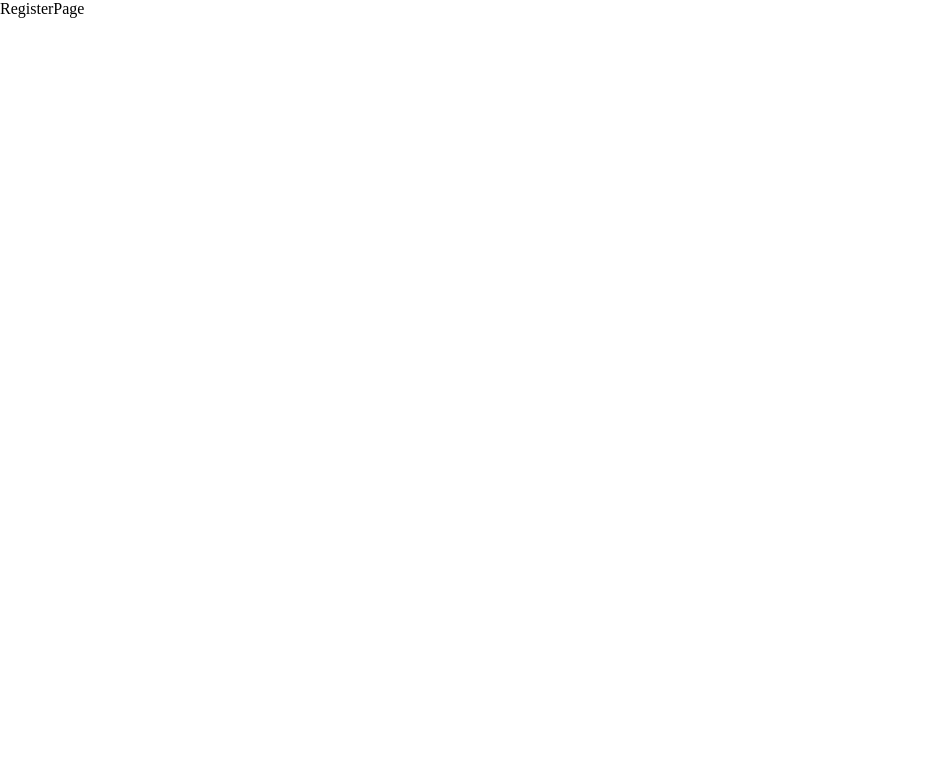
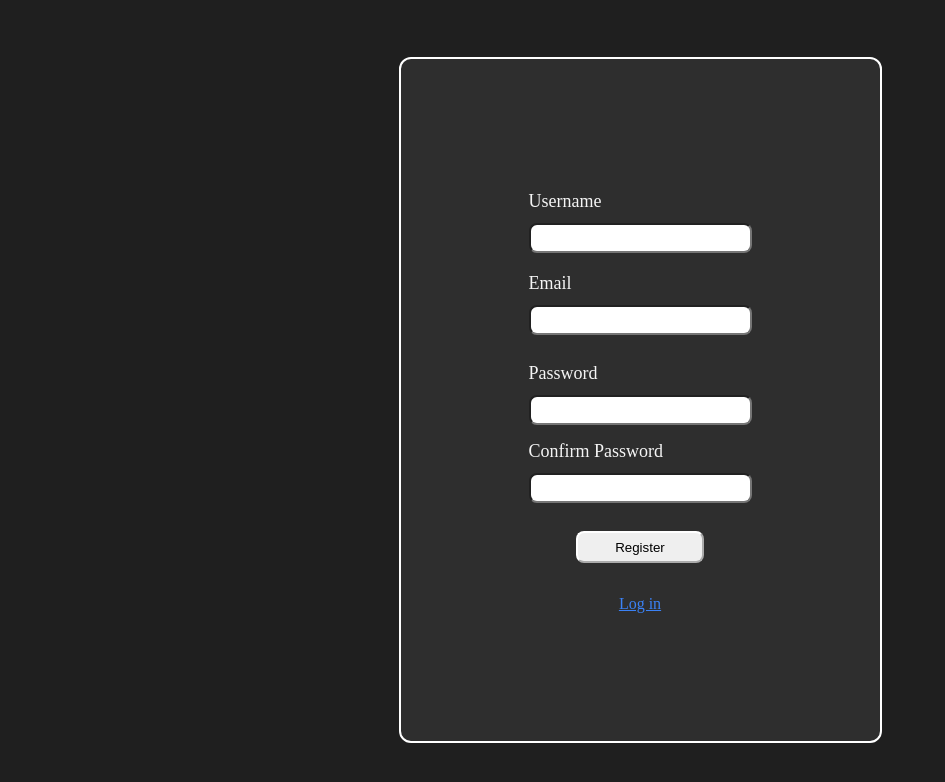
Before and after one commit to AlandelFresno/trackmoney, a React (Create React App) app in the folder frontend/: page /register in a window 1280 px wide. Shown: the top 782 px of the page, without its empty margins (0-945 px from the left). Built offline with nearby package versions, Linux system fonts and the light colour scheme; the HTML template or start-up script is replaced by a standard one.

Commit message:
LoginPage and RegisterPage form
Added in index.css background color and text color,
Created  form with styles (pages.css and tailwind) of LoginPage and RegisterPage,

```diff
--- a/frontend/src/index.css
+++ b/frontend/src/index.css
@@ -2,6 +2,11 @@
 @tailwind components;
 @tailwind utilities;
 
+html {
+    background-color: #1F1F1F;
+    color: whitesmoke;
+}
+
 body{
     margin: 0;
 }
--- a/frontend/src/pages/LoginPage.js
+++ b/frontend/src/pages/LoginPage.js
@@ -1,8 +1,39 @@
 import React from 'react';
+import { Link } from 'react-router-dom';
+import './pages.css'
 
 const LoginPage = () => {
+
+
+  const handleSubmit = (e) => {
+    e.preventDefault();
+  };
+
   return (
-    <div>LoginPage</div>
+    <div className='w-screen'>
+      <div className='flex h-screen justify-center items-center '>
+        <form
+          className=' flex flex-col items-center p-32
+                      border-2 border-white border-opacity-100 border-solid
+                      rounded-xl form_loginpage'
+          onSubmit={handleSubmit}
+        >
+        <div className='flex flex-col pb-4 pb-1'>
+          <label className='pb-2 text-lg'> Username </label>
+          <input className='rounded-lg pr-2 text-base pl-1'/>
+        </div>
+        <div className='flex flex-col pt-2 pb-1'>
+          <label className='pb-2 text-lg'> Password </label>
+          <input className='rounded-lg pr-2 text-base pl-1'/>
+        </div>
+        <button
+          className='page_button w-32 h-8 border-2 border-white rounded-lg mt-6 form_button'
+
+        > Log In </button>
+        <Link to='/register' className='pt-8 text-blue-500'> Create Account </Link>
+        </form>
+      </div>
+    </div>
   );
 };
 
--- a/frontend/src/pages/RegisterPage.js
+++ b/frontend/src/pages/RegisterPage.js
@@ -1,8 +1,47 @@
 import React from 'react';
+import { Link } from 'react-router-dom';
+import './pages.css';
 
 const RegisterPage = () => {
+
+
+  const handleSubmit = (e) => {
+    e.preventDefault();
+  };
+
   return (
-    <div>RegisterPage</div>
+    <div className='w-screen'>
+      <div className='flex h-screen justify-center items-center'>
+        <form
+            className=' flex flex-col items-center p-32
+                        border-2 border-white border-opacity-100 border-solid
+                        rounded-xl form_registerpage'
+            onSubmit={handleSubmit}
+        >
+        <div className='flex flex-col pb-4'>
+          <label className='pb-2 text-lg'> Username</label>
+          <input className='rounded-lg pr-2 text-base pl-1'/>
+        </div>
+        <div className='flex flex-col pb-4'>
+          <label className='pb-2 text-lg'> Email </label>
+          <input className='rounded-lg pr-2 text-base pl-1'/>
+        </div>
+        <div className='flex flex-col pt-2 pb-1'>
+          <label className='pb-2 text-lg'> Password </label>
+          <input className='rounded-lg pr-2 text-base pl-1'/>
+        </div>
+        <div className='flex flex-col pt-2 pb-1'>
+          <label className='pb-2 text-lg'> Confirm Password </label>
+          <input className='rounded-lg pr-2 text-base pl-1'/>
+        </div>
+        <button
+          className='page_button w-32 h-8 border-2 border-white rounded-lg mt-6 form_button'
+
+        > Register </button>
+        <Link to='/login' className='pt-8 text-blue-500'> Log in </Link>
+        </form>
+      </div>
+    </div>
   );
 };
 
--- a/frontend/src/pages/pages.css
+++ b/frontend/src/pages/pages.css
@@ -0,0 +1,16 @@
+.form_button:hover {
+    background-color: rgb(168, 167, 167);
+    border-color: rgb(168, 167, 167);
+}
+/* LoginPage */
+
+.form_loginpage {
+    background-color: #2E2E2E;
+}
+
+
+/* RegisterPage */
+
+.form_registerpage {
+    background-color: #2E2E2E;
+}
```
